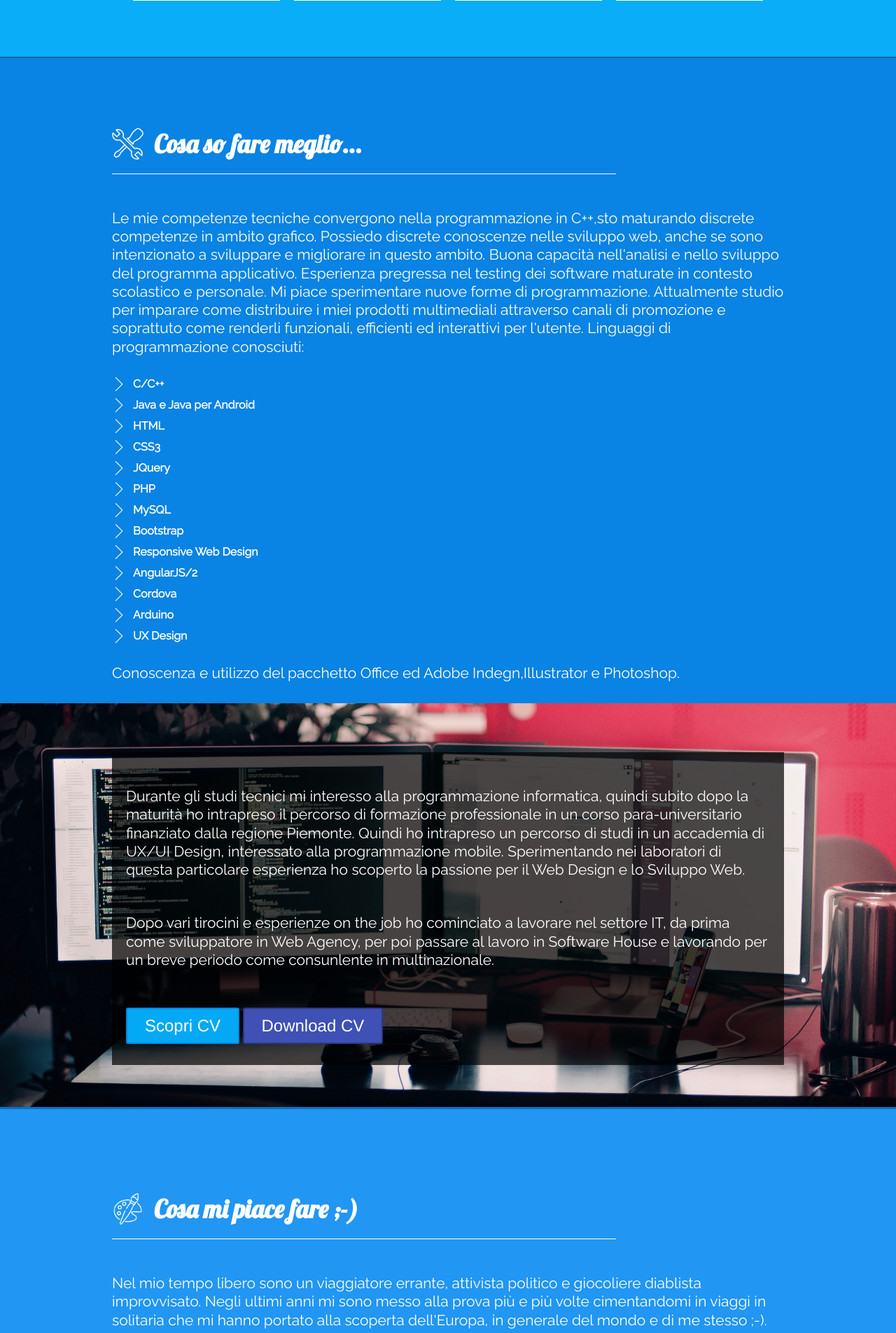
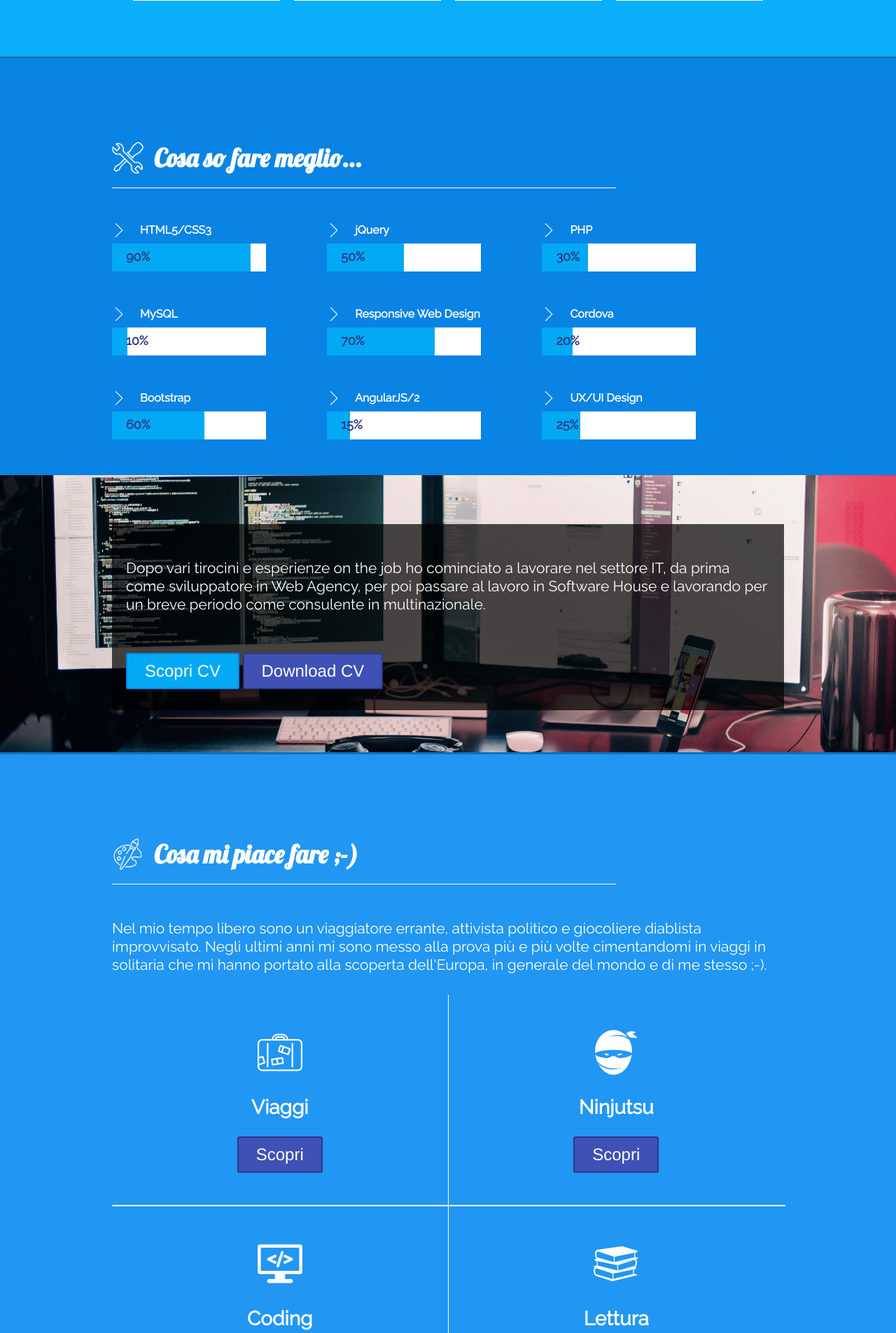
Before and after one commit to RiccardoSchifaudo94/schiri_site, a PHP site: page / in a window 1280 px wide. Shown: the part 1327-3232 px from the top of the page at 70% size. Run offline with PHP 8.4, Linux system fonts and the light colour scheme.

Commit message:
introduzione progress bars

```diff
--- a/css/media.css
+++ b/css/media.css
@@ -90,6 +90,13 @@
 		border-left:none;
 		border-bottom:1px solid #6e6e6e;
 	}
+	.schiri_footer_block_left{
+		padding-left:25px;
+	}
+	.schiri_block_skill_progress{
+		float:none;
+		width:100%;
+	}
 
 }
 @media screen and (max-width:768px){
@@ -127,6 +134,7 @@
 	.schiri_portfolio_blocco{
 		width:100%;
 	}
+
 
 }
 @media screen and (max-width:468px){
@@ -227,4 +235,5 @@
 		max-width:260px;
 	}
 
+
 }
--- a/css/modal.css
+++ b/css/modal.css
@@ -26,6 +26,7 @@
     font-family: Helvetica;
     padding: 29px 20px 0px;
     float:left;
+    font-family: "Lobster";
 }
 .schiri_btn_modal_close {
     float: right;
--- a/css/style.css
+++ b/css/style.css
@@ -80,7 +80,8 @@ body {
 }
 .schiri_sub_header li a div{
 	margin-top:10px;
-	font-weight: 300;
+	font-weight: 600;
+    font-family: "Raleway";
 }
 .schiri_brand{
 	font-size:30px;
@@ -262,6 +263,10 @@ body {
 .schiri_skills{
 	background-color: #0983e4;
 	border-top: 2px solid #1264a5;
+	min-height: 500px;
+    padding: 20px 0px;
+    display: inline-block;
+    width: 100%;
 }
 .schiri_portfolio{
 	background-color: #09adf8;
@@ -489,9 +494,6 @@ body {
     width: 100%;
     color: #fff;
 }
-.schiri_border_top_gray{
-    border-top:1px solid #6e6e6e;
-}
 .schiri_social_icon{
 	margin: 0 auto;
     max-width: 300px;
@@ -504,3 +506,43 @@ body {
 	max-width:30px;
 	margin-right:10px;
 }
+.schiri_sub_footer_2{
+	background-color:#272727;
+    min-height: 50px;
+    width: 100%;
+    color: #fff;
+}
+.schiri_progress_container{
+	background-color:#fff;
+	height:40px;
+	width:220px;
+	margin-top:10px;
+	margin-bottom:20px;
+}
+.schiri_block_skill_progress {
+    width: 32%;
+    float: left;
+    height: 100px;
+    position: relative;
+    margin-top: 20px;
+}
+.schiri_block_skill_progress img{
+	max-width:20px;
+	float:left;
+	margin-right:20px;
+}
+.schiri_progress_blue{
+	height:inherit;
+	width:20%;
+	background-color:#03a9f4;
+	transition:3s ease-in-out;
+	width:0%;
+}
+.schiri_progress_blue div {
+    padding-top: 8px;
+    padding-left: 20px;
+    font-weight: 700;
+    color:#2b3885;
+    font-size: 18px;
+    display:none;
+}
--- a/index.html
+++ b/index.html
@@ -102,32 +102,60 @@
 		<div class="schiri_content schiri_skills">
 			<div class="schiri_container">
 				<h1><img src="img/skills.png" class="schiri_img_responsive">Cosa so fare meglio...</h1>
-				<p>
-					Le mie competenze tecniche convergono nella programmazione in C++,sto maturando discrete competenze in ambito grafico. Possiedo discrete conoscenze nelle sviluppo web, anche se sono intenzionato a sviluppare e migliorare in questo ambito.
-					Buona capacità nell'analisi e nello sviluppo del programma applicativo.
-					Esperienza pregressa nel testing dei software maturate in contesto scolastico e personale.
-					Mi piace sperimentare nuove forme di programmazione.
-					Attualmente studio per imparare come distribuire i miei prodotti multimediali attraverso canali di promozione e soprattuto come renderli funzionali, efficienti ed interattivi per l'utente.
-					Linguaggi di programmazione conosciuti:
-				</p>
-				<ul>
-					<li><img src="img/next.png"><strong>C/C++</strong></li>
-					<li><img src="img/next.png"><strong>Java e Java per Android</strong></li>
-					<li><img src="img/next.png"><strong>HTML</strong></li>
-					<li><img src="img/next.png"><strong>CSS3</strong></li>
-					<li><img src="img/next.png"><strong>JQuery</strong></li>
-					<li><img src="img/next.png"><strong>PHP</strong></li>
-					<li><img src="img/next.png"><strong>MySQL</strong></li>
-					<li><img src="img/next.png"><strong>Bootstrap</strong></li>
-					<li><img src="img/next.png"><strong>Responsive Web Design</strong></li>
-					<li><img src="img/next.png"><strong>AngularJS/2</strong></li>
-					<li><img src="img/next.png"><strong>Cordova</strong></li>
-					<li><img src="img/next.png"><strong>Arduino</strong></li>
-					<li><img src="img/next.png"><strong>UX Design</strong></li>
-				</ul>
-				<p>
-					Conoscenza e utilizzo del pacchetto Office ed Adobe Indegn,Illustrator e Photoshop.
-				</p>
+				<div class="schiri_block_skill_progress">
+					<img src="img/next.png"><strong>HTML5/CSS3</strong>
+					<div class="schiri_progress_container">
+						<div class="schiri_progress_blue" id="HTML"><div>90%</div></div>
+					</div>
+				</div>
+				<div class="schiri_block_skill_progress">
+					<img src="img/next.png"><strong>jQuery</strong>
+					<div class="schiri_progress_container">
+						<div class="schiri_progress_blue" id="jQuery"><div>50%</div></div>
+					</div>
+				</div>
+				<div class="schiri_block_skill_progress">
+					<img src="img/next.png"><strong>PHP</strong>
+					<div class="schiri_progress_container">
+						<div class="schiri_progress_blue" id="PHP"><div>30%</div></div>
+					</div>
+				</div>
+				<div class="schiri_block_skill_progress">
+					<img src="img/next.png"><strong>MySQL</strong>
+					<div class="schiri_progress_container">
+						<div class="schiri_progress_blue" id="MySQL"><div>10%</div></div>
+					</div>
+				</div>
+				<div class="schiri_block_skill_progress">
+					<img src="img/next.png"><strong>Responsive Web Design</strong>
+					<div class="schiri_progress_container">
+						<div class="schiri_progress_blue" id="Web_Design"><div>70%</div></div>
+					</div>
+				</div>
+				<div class="schiri_block_skill_progress">
+					<img src="img/next.png"><strong>Cordova</strong>
+					<div class="schiri_progress_container">
+						<div class="schiri_progress_blue" id="Cordova"><div>20%</div></div>
+					</div>
+				</div>
+				<div class="schiri_block_skill_progress">
+					<img src="img/next.png"><strong>Bootstrap</strong>
+					<div class="schiri_progress_container">
+						<div class="schiri_progress_blue" id="Bootstrap"><div>60%</div></div>
+					</div>
+				</div>
+				<div class="schiri_block_skill_progress">
+					<img src="img/next.png"><strong>AngularJS/2</strong>
+					<div class="schiri_progress_container">
+						<div class="schiri_progress_blue" id="AngularJS"><div>15%</div></div>
+					</div>
+				</div>
+				<div class="schiri_block_skill_progress">
+					<img src="img/next.png"><strong>UX/UI Design</strong>
+					<div class="schiri_progress_container">
+						<div class="schiri_progress_blue" id="UX_Design"><div>25%</div></div>
+					</div>
+				</div>
 			</div>
 		</div>
 		<a name="cv"></a>
@@ -135,12 +163,7 @@
 			<div class="schiri_container">
 				<div class="schiri_box_section">
 					<p>
-						Durante gli studi tecnici mi interesso alla programmazione informatica, quindi subito dopo la maturità ho intrapreso il percorso di formazione professionale in un corso para-universitario finanziato dalla regione Piemonte.
-						Quindi ho intrapreso un percorso di studi in un accademia di UX/UI Design, interessato alla programmazione mobile.
-						Sperimentando nei laboratori di questa particolare esperienza ho scoperto la passione per il Web Design e lo Sviluppo Web.
-					</p>
-					<p>
-						Dopo vari tirocini e esperienze on the job ho cominciato a lavorare nel settore IT, da prima come sviluppatore in Web Agency, per poi passare al lavoro in Software House e lavorando per un breve periodo come consunlente in multinazionale.
+						Dopo vari tirocini e esperienze on the job ho cominciato a lavorare nel settore IT, da prima come sviluppatore in Web Agency, per poi passare al lavoro in Software House e lavorando per un breve periodo come consulente in multinazionale.
 					</p>
 					<button class="schiri_btn schiri_btn_modal_cv">Scopri CV</button>
 					<button class="schiri_btn schiri_btn_reverse">Download CV</button>
@@ -287,7 +310,15 @@
 			</div>
 		</div>
 		<div class="schiri_sub_footer">
-			<div class="schiri_container schiri_border_top_gray">
+			<div class="schiri_container">
+				<div class="schiri_social_icon">
+					<a href="#"><img src="img/github.png"></a>
+					<a href="#"><img src="img/linkedin.png"></a>
+				</div>
+			</div>
+		</div>
+		<div class="schiri_sub_footer_2">
+			<div class="schiri_container">
 				<div class="schiri_social_icon">
 					<a href="#"><img src="img/github.png"></a>
 					<a href="#"><img src="img/linkedin.png"></a>
@@ -298,6 +329,7 @@
 	<script type="text/javascript" src="js/jquery.min.js"></script>
 	<script type="text/javascript" src="js/main.js"></script>
 	<script type="text/javascript" src="js/modal.js"></script>
+	<script type="text/javascript" src="js/progress.js"></script>
 	<script type="text/javascript">
 
 	</script>
--- /dev/null
+++ b/js/progress.js
@@ -0,0 +1,17 @@
+$(document).ready(function(){
+	$(window).scroll(function(){
+		var height_scroll = $("body").scrollTop();
+		if(height_scroll>500){
+			$("#HTML").css({"width":"90%"});
+			$("#jQuery").css({"width":"50%"});
+			$("#PHP").css({"width":"30%"});
+			$("#MySQL").css({"width":"10%"});
+			$("#Web_Design").css({"width":"70%"});
+			$("#Cordova").css({"width":"20%"});
+			$("#AngularJS").css({"width":"15%"});
+			$("#Bootstrap").css({"width":"60%"});
+			$("#UX_Design").css({"width":"25%"});
+			$(".schiri_progress_blue div ").fadeIn(4000);
+		}
+	});
+});
```
